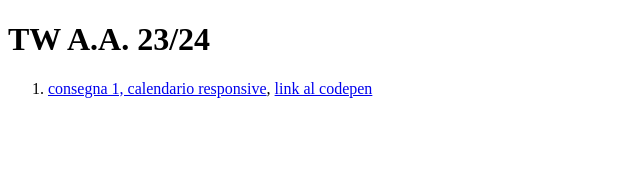
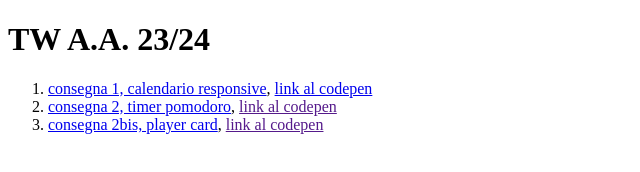
Before and after one commit to lorenzo-morlino/tw2324, a plain HTML site: page index.html in a window 1280 px wide. Shown: the whole page, without its empty margins (0-640 px from the left). Drawn offline with Linux system fonts and the light colour scheme.

Commit message:
aggiornamento index (sperando di fare anche il player)

```diff
--- a/index.html
+++ b/index.html
@@ -7,5 +7,7 @@
 	<h1>TW A.A. 23/24</h1>
 	<ol>
 		<li><a href="./consegna1/">consegna 1, calendario responsive</a>, <a href="https://codepen.io/lorenzo-morlino/pen/mdgwZRm">link al codepen</a></li>
+		<li><a href="./consegna2.1/">consegna 2, timer pomodoro</a>, <a href="">link al codepen</a></li>
+		<li><a href="./consegna2.2/">consegna 2bis, player card</a>, <a href="">link al codepen</a></li>
 	</ol>
 </body>
```
